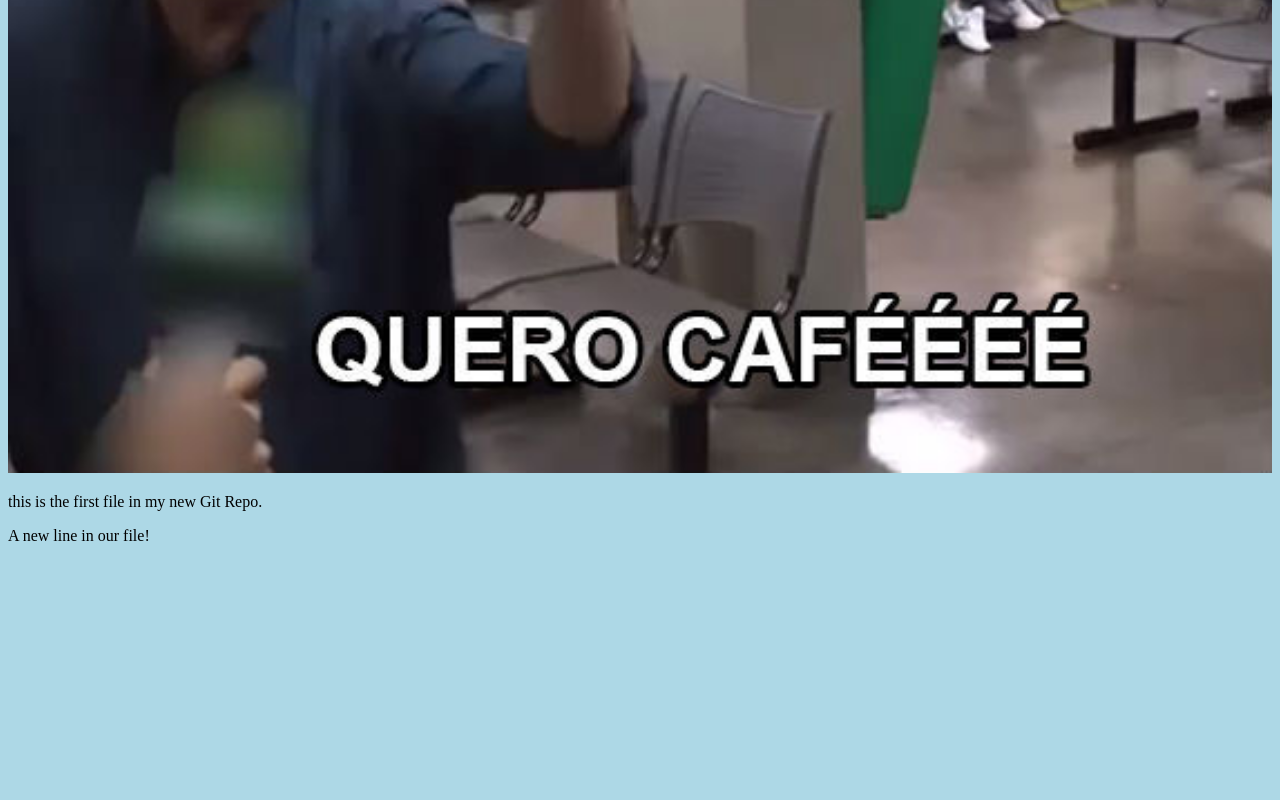
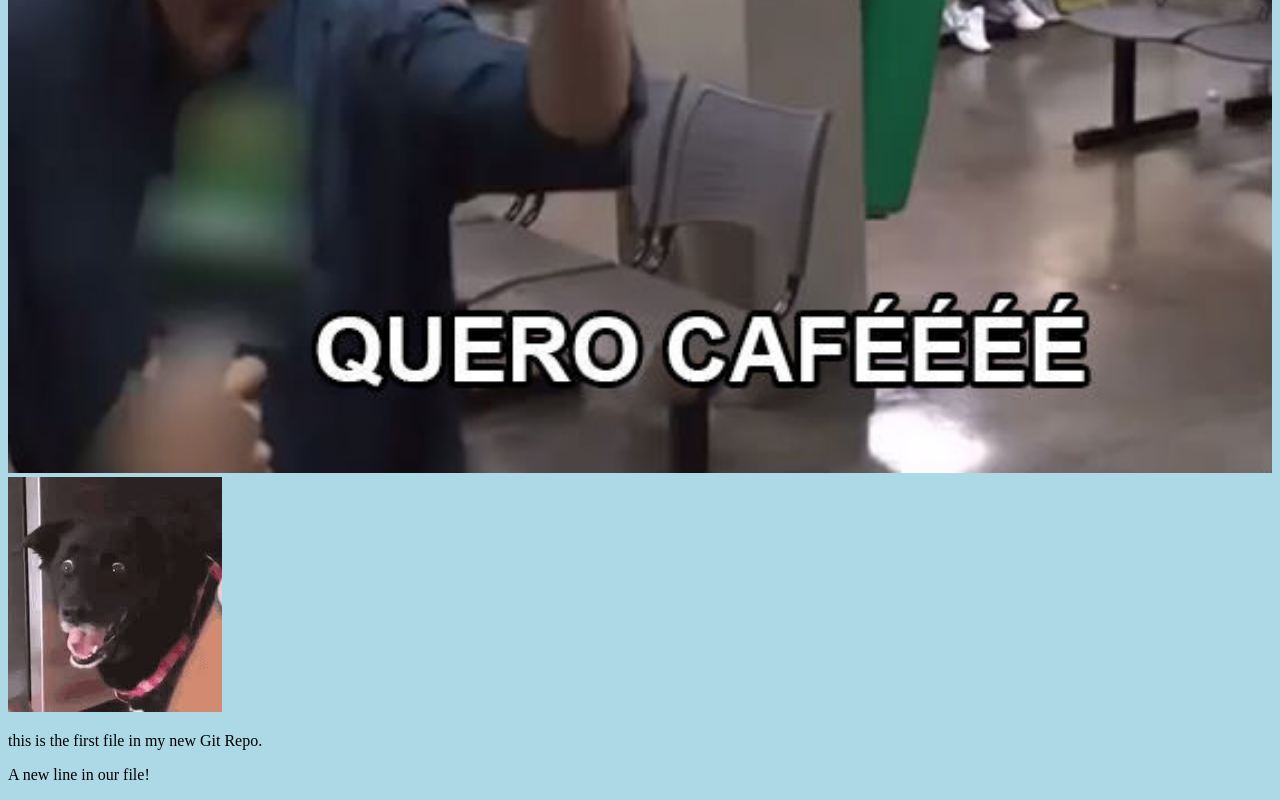
Before and after one commit to Kievv/materia-software, a plain HTML site: page index.html in a window 1280 px wide. Shown: the part 377-1177 px from the top of the page. Before the commit the page ends 938 px from the top, so only its background shows below. Drawn offline with Linux system fonts and the light colour scheme.

Commit message:
added new image

```diff
--- a/index.html
+++ b/index.html
@@ -12,6 +12,10 @@
     <div class="">
         <img src="./cafeee.jpeg" alt="quero cafe" style="width: 100%;">
     </div>
+
+    <div class="">
+        <img src="./cachorrao.jpeg" alt="meme do cachorro">
+    </div>
     <p>this is the first file in my new Git Repo.</p>
     <p>A new line in our file!</p>
 </body>
```
Also changed, not shown: cachorrao.jpeg (added).
